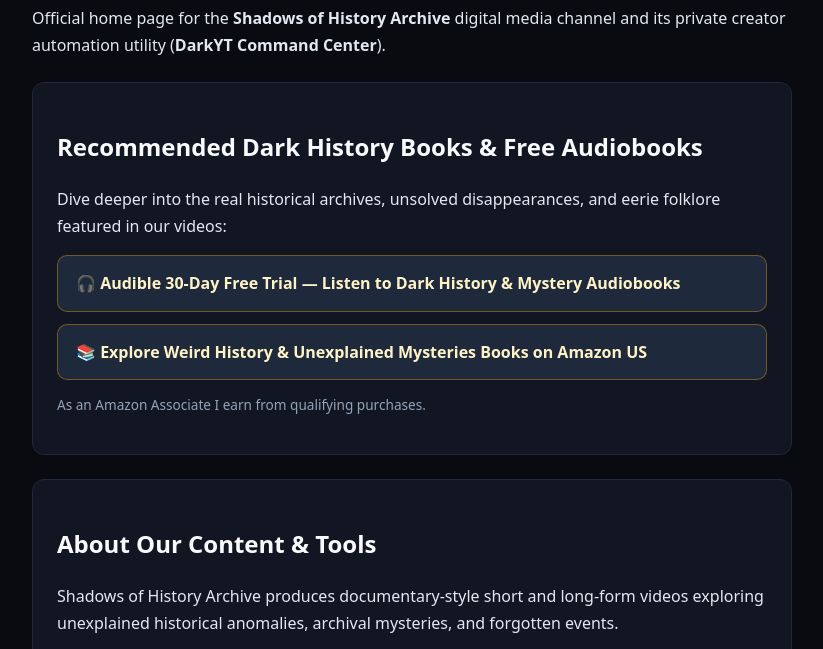
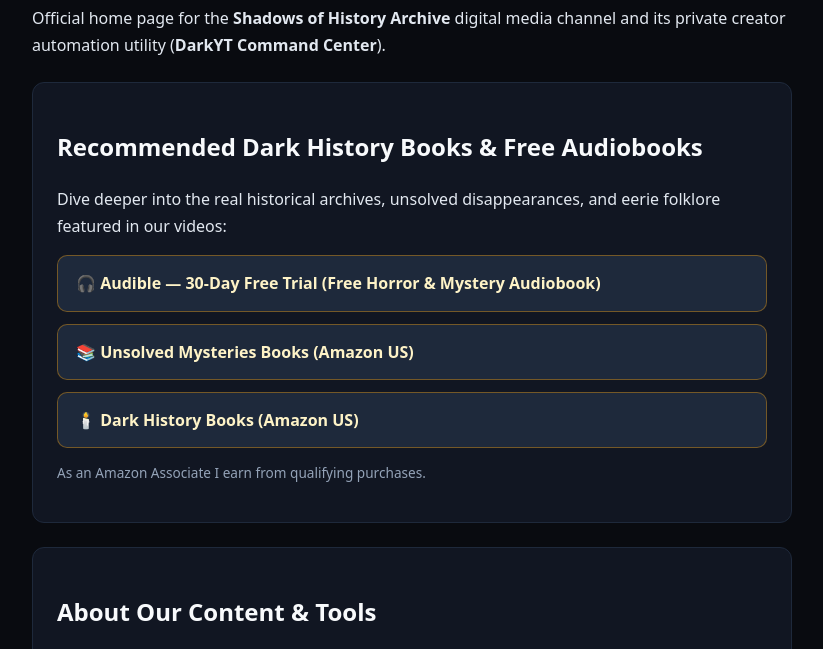
Before and after one commit to zdiegocandido-gif/shadows-of-history-site, a plain HTML site: page index.html in a window 1280 px wide. Shown: the part 117-766 px from the top of the page, without its empty margins (228-1051 px from the left). Drawn offline with Linux system fonts and the light colour scheme.

Commit message:
Upgrade Amazon US Books links to broad i=stripbooks catalogs

```diff
--- a/index.html
+++ b/index.html
@@ -25,8 +25,9 @@
     <h2>Recommended Dark History Books &amp; Free Audiobooks</h2>
     <p>Dive deeper into the real historical archives, unsolved disappearances, and eerie folklore featured in our videos:</p>
     <div class="cta-grid">
-      <a class="btn" href="https://www.amazon.com/hz/audible/mlp/membership/plus?tag=shadowshistor-20" target="_blank" rel="sponsored noopener">🎧 Audible 30-Day Free Trial — Listen to Dark History &amp; Mystery Audiobooks</a>
-      <a class="btn" href="https://www.amazon.com/s?k=weird+history+mysteries+books&amp;tag=shadowshistor-20" target="_blank" rel="sponsored noopener">📚 Explore Weird History &amp; Unexplained Mysteries Books on Amazon US</a>
+      <a class="btn" href="https://www.amazon.com/hz/audible/mlp/membership/plus?tag=shadowshistor-20" target="_blank" rel="sponsored noopener">🎧 Audible — 30-Day Free Trial (Free Horror &amp; Mystery Audiobook)</a>
+      <a class="btn" href="https://www.amazon.com/s?k=unsolved+mysteries&amp;i=stripbooks&amp;tag=shadowshistor-20" target="_blank" rel="sponsored noopener">📚 Unsolved Mysteries Books (Amazon US)</a>
+      <a class="btn" href="https://www.amazon.com/s?k=dark+history&amp;i=stripbooks&amp;tag=shadowshistor-20" target="_blank" rel="sponsored noopener">🕯️ Dark History Books (Amazon US)</a>
     </div>
     <p class="disclosure">As an Amazon Associate I earn from qualifying purchases.</p>
   </div>
```
